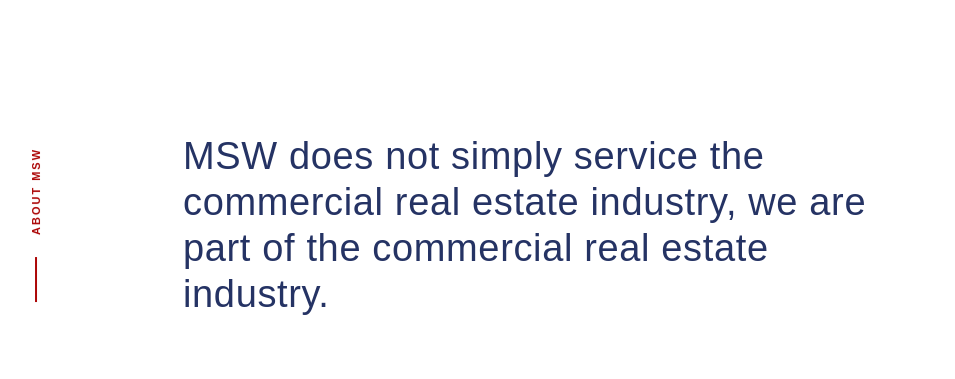
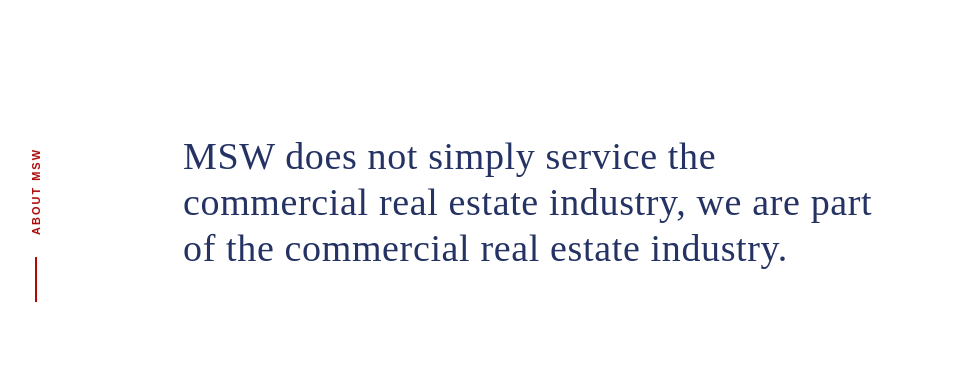
Before and after one commit to minarchowdhury/MSW.github.io, a plain HTML site: page index.html in a window 1280 px wide. Shown: the part 1020-1399 px from the top of the page, without its empty margins (7-962 px from the left). Drawn offline with Linux system fonts and the light colour scheme.

Commit message:
font change

```diff
--- a/css/style.css
+++ b/css/style.css
@@ -329,7 +329,7 @@ font:font-style font-variant font-weight font-size/line-height font-family|capti
         h5,
         h6 {
             font-weight: normal;
-            font-family: var(--Haffer-Regular);
+/*            font-family: var(--Haffer-Regular);*/
         }
 
         h1 {
```
